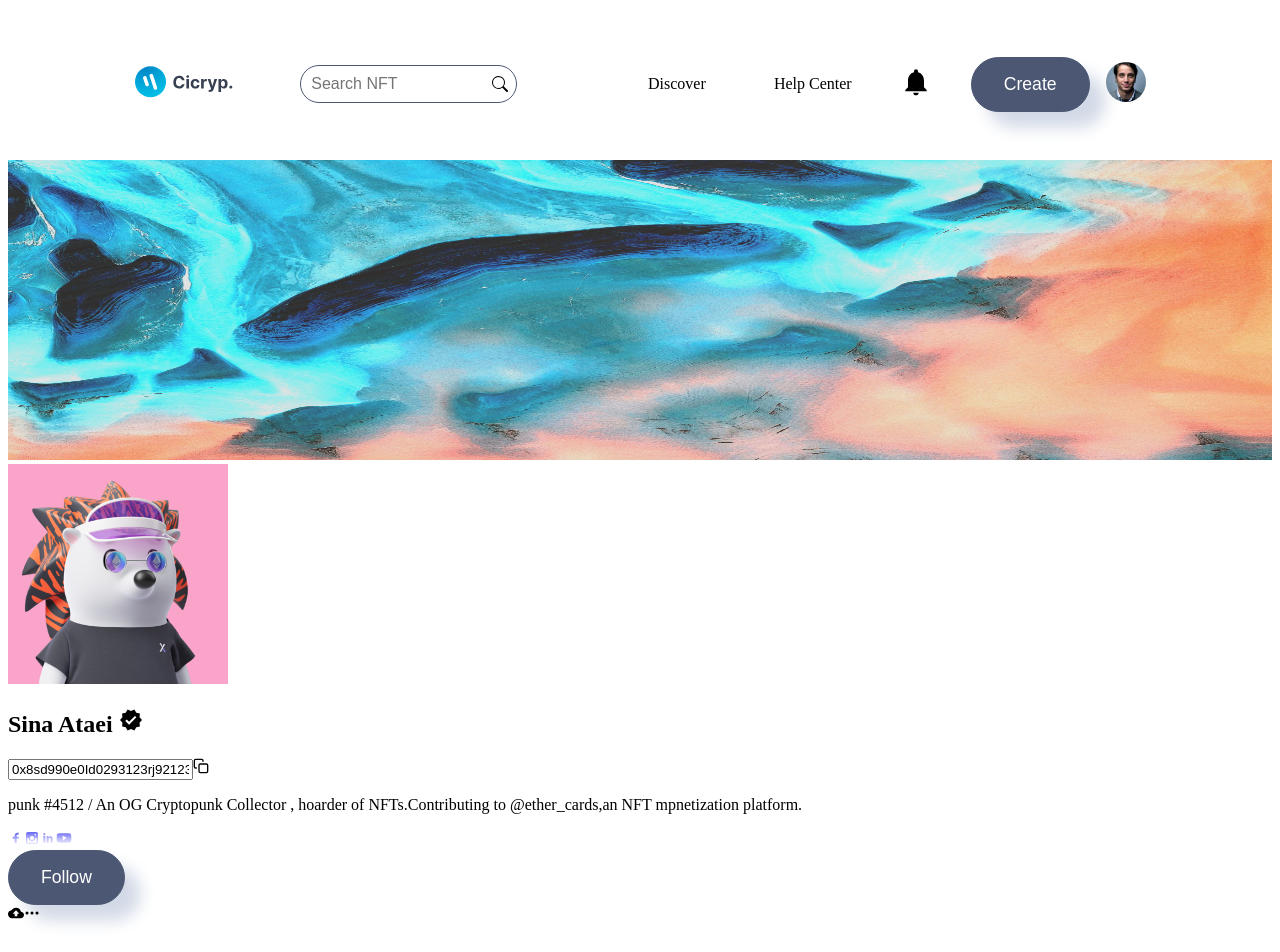
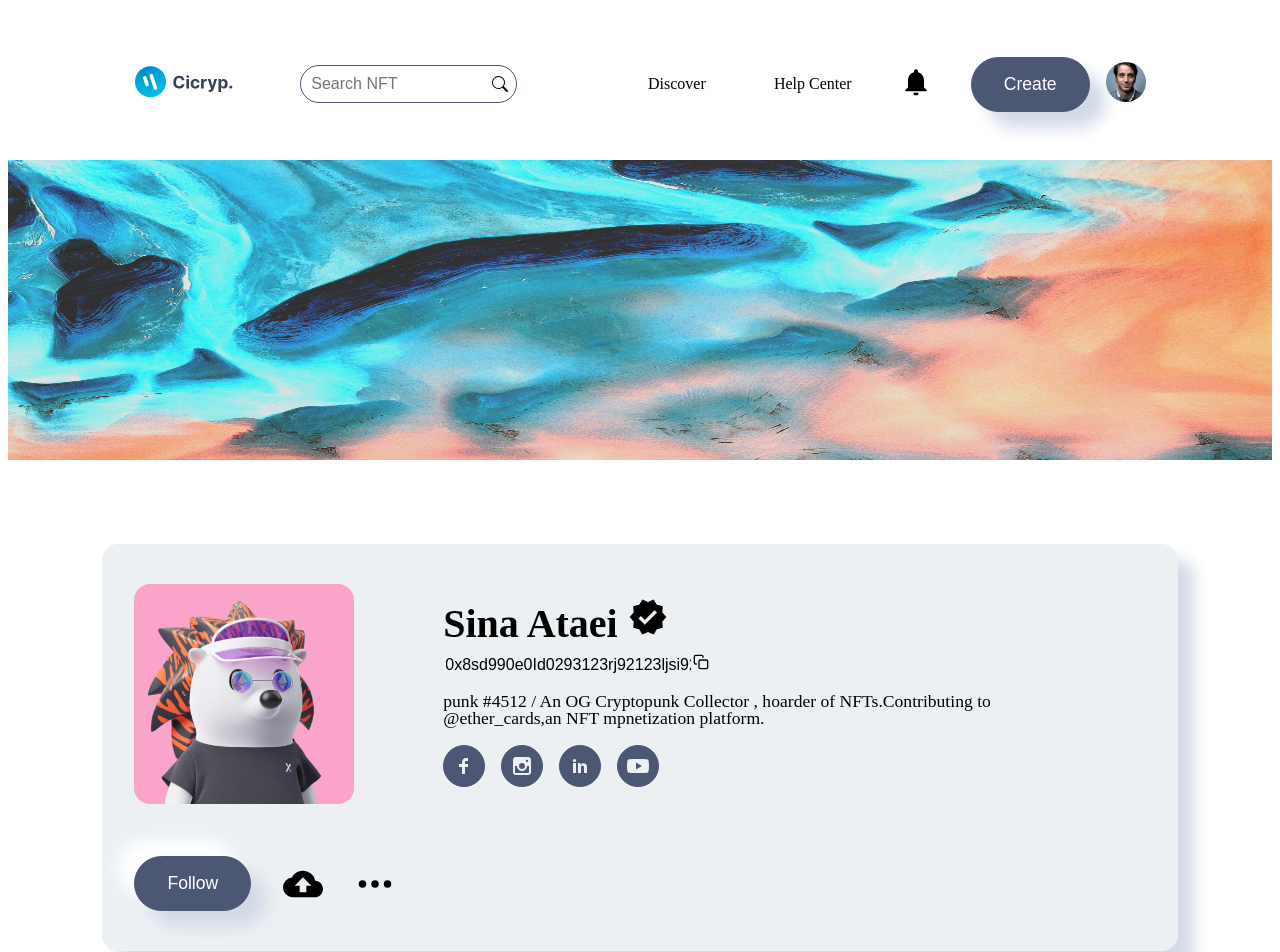
Before and after one commit to sinaata25/NFT-Market, a Next.js app: page /author in a window 1280 px wide. Shown: the top 952 px of the page. Built offline with nearby package versions, Linux system fonts and the light colour scheme.

Commit message:
css authorprofilecard completed

```diff
--- a/authorPage/authorProfileCard/AuthorProfileCard.jsx
+++ b/authorPage/authorProfileCard/AuthorProfileCard.jsx
@@ -28,7 +28,7 @@ const AuthorProfileCard = () => {
   }
 
   const openReport=()=>{
-    if(!share){
+    if(!report){
       setReport(true);
       setShare(false);
     }else{
--- a/authorPage/authorProfileCard/AuthorProfileCard.module.css
+++ b/authorPage/authorProfileCard/AuthorProfileCard.module.css
@@ -1,4 +1,132 @@
 .AuthorProfileCard_box_img_img{
     width: 220px;
     height: 220px;
+    border-radius: 1rem;
 }
+.AuthorProfileCard{
+    width: 100%;
+    z-index: 22222;
+    margin-top: 5rem;
+}
+.AuthorProfileCard_box{
+    width: 80%;
+    margin: 0 auto;
+    display: grid;
+    grid-template-columns:1fr 4fr ;
+    align-items: center;
+    background-color: #ecf0f3;
+    padding: 2.5rem 2rem;
+    border-radius: 1rem;
+    box-shadow: 1rem 1rem 1rem #d3dae7,
+    -1rem -1rem 1rem #fff;
+    gap: 3rem;
+}
+.AuthorProfileCard_box_info h2{
+    font-size: 2.5rem;
+    line-height: 0;
+    margin-top: -0.5rem;
+}
+.AuthorProfileCard_box_info_address{
+    margin-top: -1rem;
+}
+.AuthorProfileCard_box_info_address input{
+    outline: none;
+    width: 35%;
+    font-size: 1rem;
+    border: none;
+    background-color: transparent;
+}
+.AuthorProfileCard_box_info_address_icon{
+    transition: all .3s ease-in;
+}
+.AuthorProfileCard_box_info_address_icon:hover{
+    box-shadow: 1rem 1rem 1rem #d3dae7,
+    -1rem -1rem 1rem #fff;
+    cursor: pointer;
+    color:#4c5773;
+}
+.AuthorProfileCard_box_info p{
+    font-size: 1.1rem;
+    line-height: 1;
+    width: 90%;
+}
+.AuthorProfileCard_box_info_social{
+    display: flex;
+    align-items: center;
+    gap: 1rem;
+    font-size: 1.5rem;
+}
+.AuthorProfileCard_box_info_social a{
+    background-color:#4c5773; ;
+    color: #ecf0f3;
+    border-radius:50% ;
+    display: grid;
+    padding: .5rem;
+    border: 1px solid #4c5773;
+    transition:all .3s ease-in ;
+    cursor: pointer;
+}
+.AuthorProfileCard_box_info_social a:hover{
+    box-shadow:1rem 1rem 1rem #d3dae7,
+    -1rem -1rem 1rem #fff;
+    background-color: #ecf0f3;
+    border:1px solid #4c5773 ;
+    color:#4c5773 ;
+}
+.AuthorProfileCard_box_share{
+    display: flex;
+    align-items: center;
+    align-self: start;
+    gap: 2rem;
+    position: relative;
+}
+.AuthorProfileCard_box_share_icon{
+    font-size: 2.5rem;
+    cursor: pointer;
+}
+.AuthorProfileCard_box_share_upload{
+    position: absolute;
+    padding: .5rem;
+    width: 15rem;
+    box-shadow: 1rem 1rem 1rem #d3dae7,
+    -1rem -1rem 1rem #fff;
+    border-radius: 1rem;
+    background-color:#ecf0f3;
+    left: 2rem;
+    top: 5rem;
+    z-index: 1111111;
+}
+.AuthorProfileCard_box_share_upload p{
+    display: flex;
+    align-items: center;
+    line-height: 0;
+    gap: 1rem;
+    cursor: pointer;
+    transition: all .3s ease-in;
+    padding:.3rem .5rem ;
+}
+.AuthorProfileCard_box_share_upload p:hover{
+    background-color:#4c5773 ;
+    color:#ecf0f3 ;
+    border-radius: .2rem;
+}
+.AuthorProfileCard_box_share_upload span{
+    font-size: 1.5rem;
+}
+.AuthorProfileCard_box_share_report{
+    position: absolute;
+    padding: .5rem;
+    width: 10rem;
+    box-shadow: 1rem 1rem 1rem #d3dae7,
+    -1rem -1rem 1rem #fff;
+    border-radius: 1rem;
+    background-color: #ecf0f3;
+    left: 5rem;
+    top: 4rem;
+    z-index: 111111;
+}
+.AuthorProfileCard_box_share_report p{
+    display: flex;
+    align-items: center;
+    gap: 2rem;
+}
```
